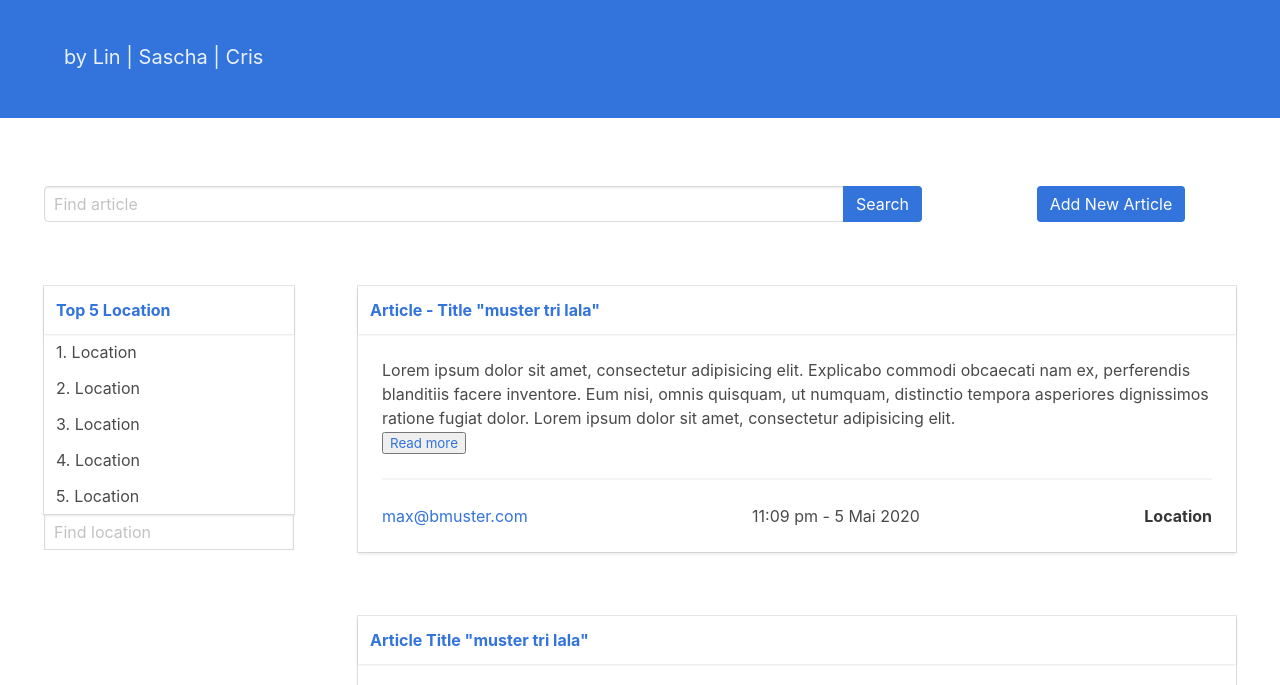
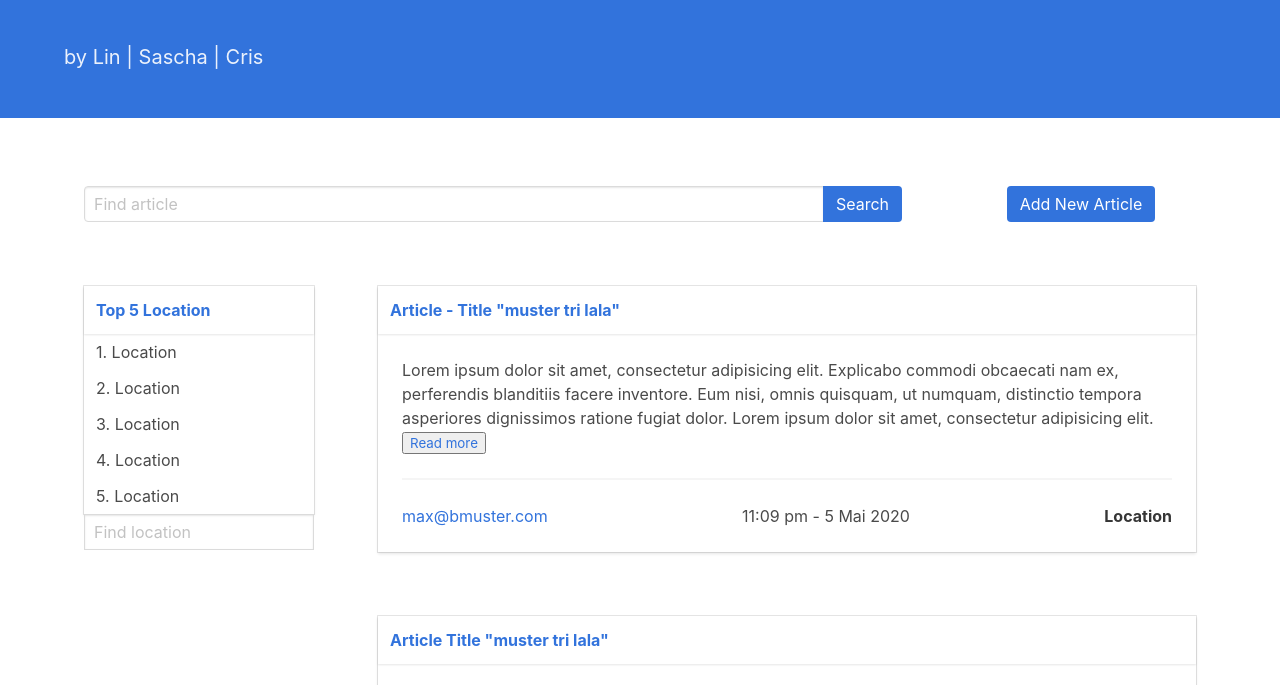
Before and after one commit to RyanLinXiang/superlist, a website: page public/index.html in a window 1280 px wide. Shown: the part 87-772 px from the top of the page. Drawn offline with nearby package versions, Linux system fonts and the light colour scheme; no server answers.

Commit message:
update index.html

```diff
--- a/public/index.html
+++ b/public/index.html
@@ -1,7 +1,5 @@
 <!DOCTYPE html>
 <html lang="en">
-
-<head>
 
 <head>
   <meta charset='utf-8'>
@@ -29,7 +27,7 @@
   </section>
 
   <section class="section">
-    <div class="containar">
+    <div class="container">
 
       <!---------- Find Article & add neu article  ------------->
       <!--Backlog 5.: input search keyword (list Posts, with title)-->
```
Lines whose indentation alone changed are shown as unchanged.
